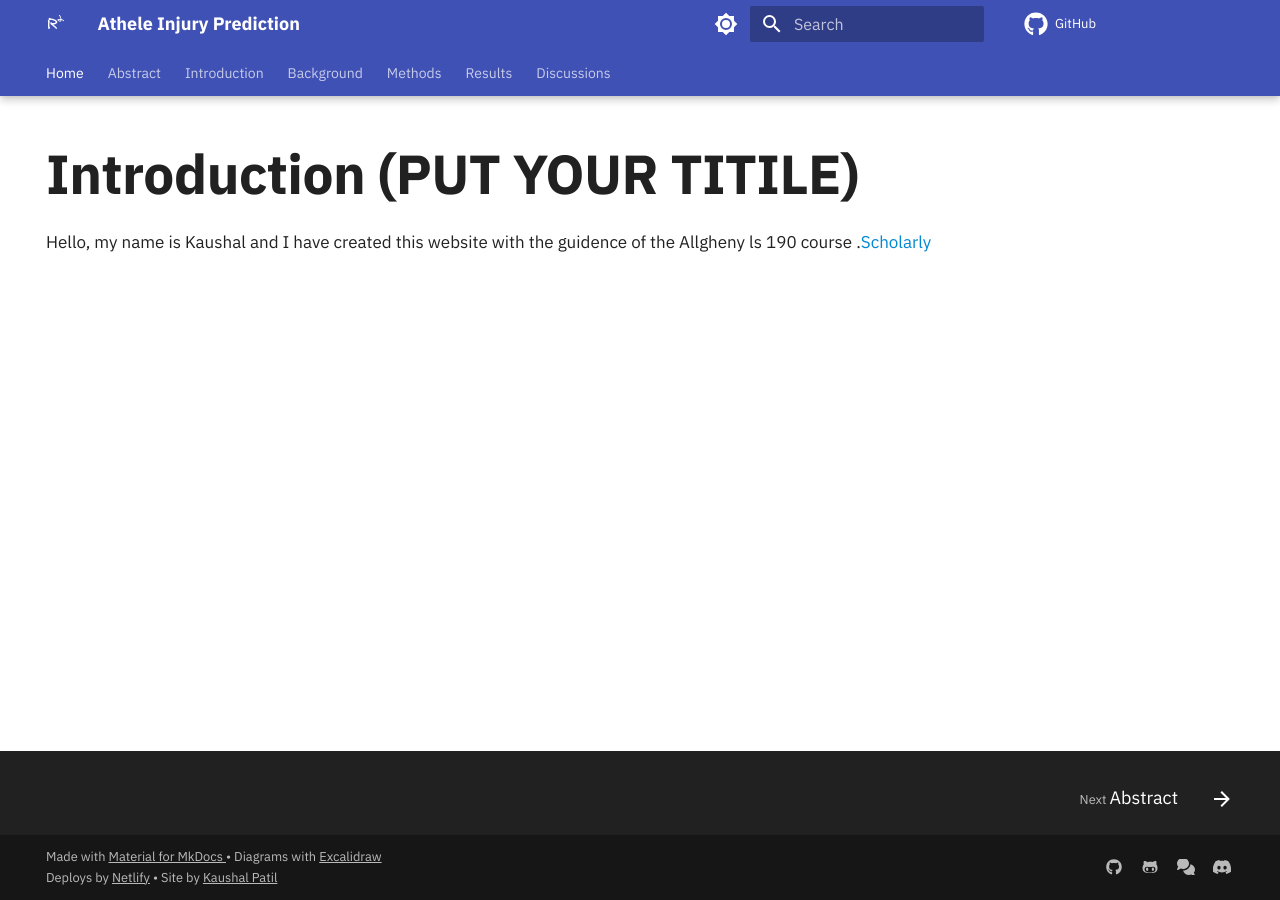
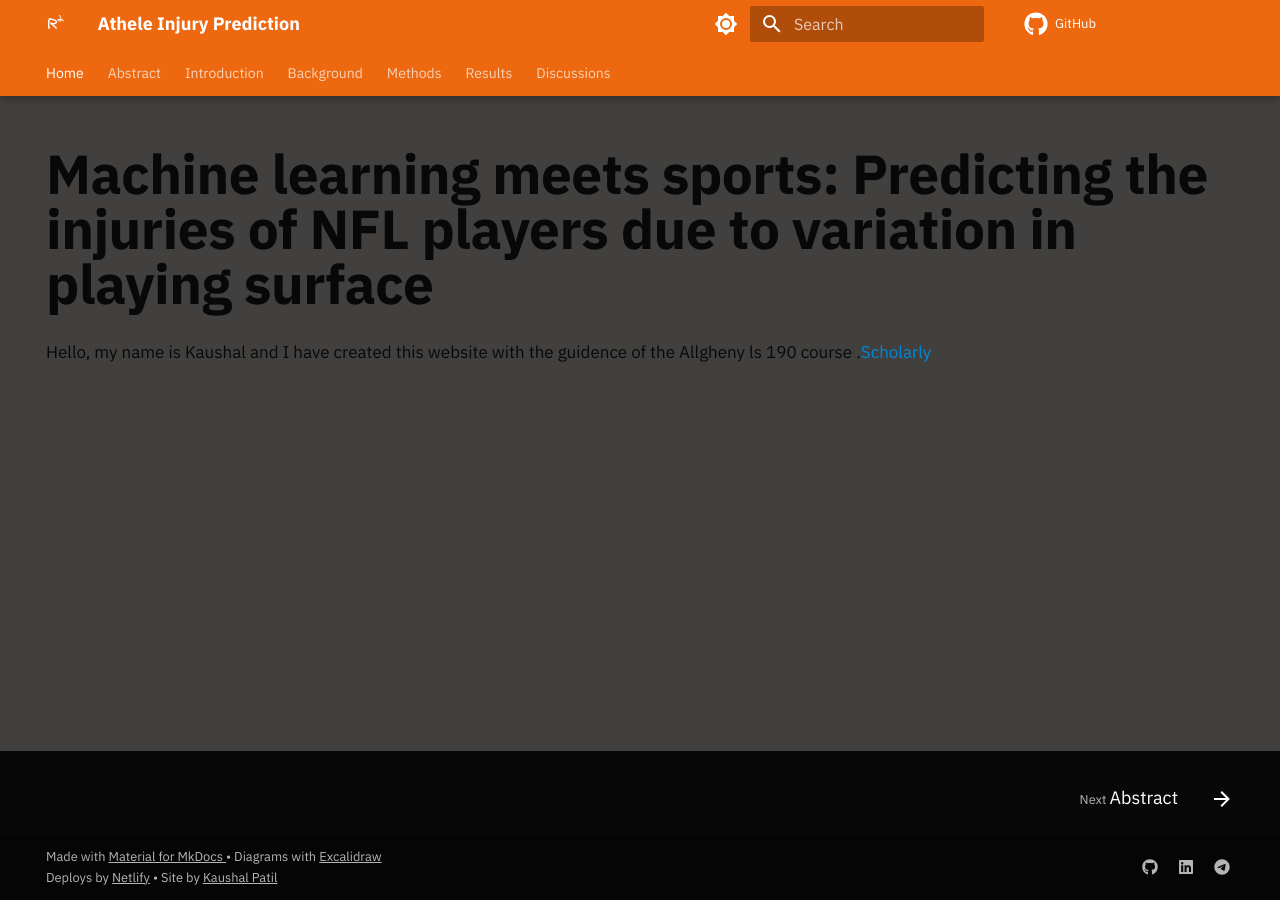
Before and after one commit to kaushal1014/research-paper-template-Athlete-Injuries, an MkDocs documentation site: the page built from docs/index.md, in a window 1280 px wide. Built offline with MkDocs 1.6.1 and Material for MkDocs 9.7.7, drawn with Linux system fonts in a browser that asks for light colours; comment, search, counter and statistics services are not loaded.

Commit message:
Playing with website theme

```diff
--- a/docs/index.md
+++ b/docs/index.md
@@ -4,6 +4,6 @@ hide:
   - toc
 ---
 
-# Introduction (PUT YOUR TITILE)
+# Machine learning meets sports: Predicting the injuries of NFL players due to variation in playing surface
 
 Hello, my name is Kaushal and I have created this website with the guidence of the Allgheny ls 190 course .[Scholarly](https://scholarly.co/ )
--- a/docs/stylesheets/extra.css
+++ b/docs/stylesheets/extra.css
@@ -89,3 +89,15 @@
     letter-spacing: -0.01em;
     color: var(--md-default-fg-color);
 }
+
+:root > * {
+    --md-primary-fg-color:        #ee680f;
+    --md-primary-fg-color--light: #ECB7B7;
+    --md-primary-fg-color--dark:  #90030C;
+  }
+
+  body {
+    background: rgb(66, 64, 63);
+    /* or, using CSS variables */
+    --md-default-bg-color: rgb(18, 247, 216);
+  }
--- a/mkdocs.yml
+++ b/mkdocs.yml
@@ -28,15 +28,15 @@ theme:
   palette:
     # Palette toggle for light mode
     - scheme: default
-      primary: indigo
-      accent: deep orange
+      primary: light blue
+      accent: red
       toggle:
         icon: material/brightness-7
         name: Switch to dark mode
     # Palette toggle for dark mode
     - scheme: slate
-      primary: indigo
-      accent: deep orange
+      primary: light blue
+      accent: red
       toggle:
         icon: material/brightness-4
         name: Switch to light mode
@@ -139,16 +139,13 @@ extra:
   social:
     # GitHub organization
     - icon: fontawesome/brands/github
-      link: https://github.com/ReadyResearchers
-    # GitHub issue tracker
-    - icon: fontawesome/brands/github-alt
-      link: https://github.com/ReadyResearchers/www.readytoresearch.com/issues
+      link: https://github.com/kaushal1014/
     # GitHub discussions
-    - icon: fontawesome/solid/comments
-      link: https://github.com/ReadyResearchers/www.readytoresearch.com/discussions
+    - icon: fontawesome/brands/linkedin
+      link: https://www.linkedin.com/in/kaushalppatil/
     # Discord server invitation (open publicly)
-    - icon: fontawesome/brands/discord
-      link: https://discord.gg/X69WenZqaB
+    - icon: fontawesome/brands/telegram
+      link: https://t.me/Darkshafter69
 
 # Load the stylesheet that overrides parts of the material for mkdocs theme
 extra_css:
```
